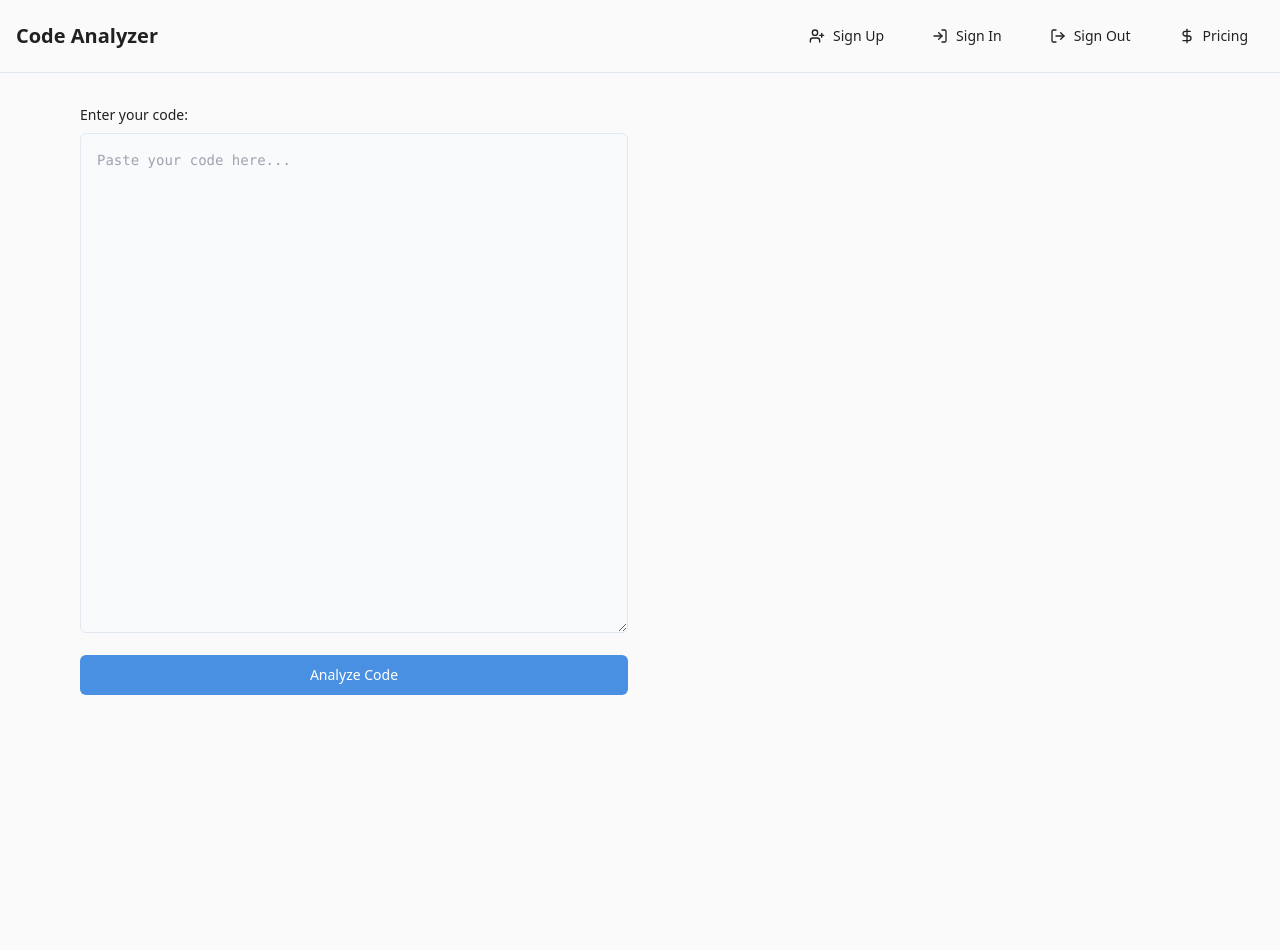
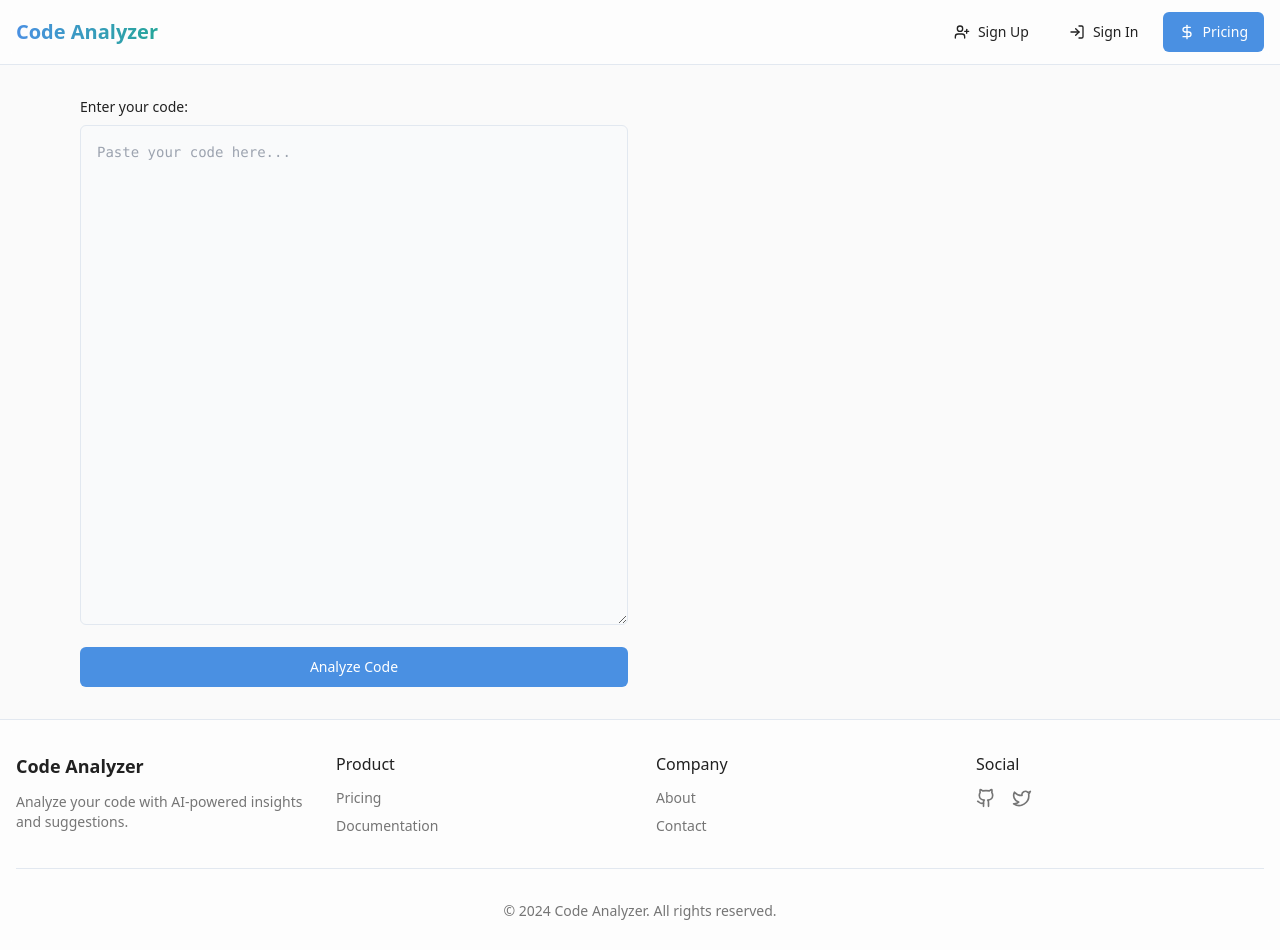
Before and after one commit to swaropkrishna/codeanalyzerdev, a React (Vite) app: page / in a window 1280 px wide. Shown: the top 950 px of the page. Before the commit the page ends 800 px from the top, so only its background shows below. Built offline with nearby package versions, Linux system fonts and the light colour scheme.

Commit message:
Improve header and add footer
Updated the header to enhance its appearance and modified the button visibility based on the user's authentication status. Additionally, a footer has been added to the layout.
[skip gpt_engineer]

```diff
--- /dev/null
+++ b/src/components/Footer.tsx
@@ -0,0 +1,76 @@
+import { Github, Twitter } from "lucide-react";
+
+export default function Footer() {
+  return (
+    <footer className="w-full border-t bg-white/95 backdrop-blur supports-[backdrop-filter]:bg-white/60">
+      <div className="container mx-auto px-4 py-8">
+        <div className="grid grid-cols-1 md:grid-cols-4 gap-8">
+          <div className="space-y-3">
+            <h3 className="text-lg font-semibold">Code Analyzer</h3>
+            <p className="text-sm text-muted-foreground">
+              Analyze your code with AI-powered insights and suggestions.
+            </p>
+          </div>
+
+          <div className="space-y-3">
+            <h4 className="font-medium">Product</h4>
+            <ul className="space-y-2 text-sm text-muted-foreground">
+              <li>
+                <a href="/pricing" className="hover:text-foreground transition-colors">
+                  Pricing
+                </a>
+              </li>
+              <li>
+                <a href="/docs" className="hover:text-foreground transition-colors">
+                  Documentation
+                </a>
+              </li>
+            </ul>
+          </div>
+
+          <div className="space-y-3">
+            <h4 className="font-medium">Company</h4>
+            <ul className="space-y-2 text-sm text-muted-foreground">
+              <li>
+                <a href="/about" className="hover:text-foreground transition-colors">
+                  About
+                </a>
+              </li>
+              <li>
+                <a href="/contact" className="hover:text-foreground transition-colors">
+                  Contact
+                </a>
+              </li>
+            </ul>
+          </div>
+
+          <div className="space-y-3">
+            <h4 className="font-medium">Social</h4>
+            <div className="flex space-x-4">
+              <a
+                href="https://github.com"
+                target="_blank"
+                rel="noopener noreferrer"
+                className="text-muted-foreground hover:text-foreground transition-colors"
+              >
+                <Github className="h-5 w-5" />
+              </a>
+              <a
+                href="https://twitter.com"
+                target="_blank"
+                rel="noopener noreferrer"
+                className="text-muted-foreground hover:text-foreground transition-colors"
+              >
+                <Twitter className="h-5 w-5" />
+              </a>
+            </div>
+          </div>
+        </div>
+
+        <div className="mt-8 pt-8 border-t text-center text-sm text-muted-foreground">
+          <p>&copy; {new Date().getFullYear()} Code Analyzer. All rights reserved.</p>
+        </div>
+      </div>
+    </footer>
+  );
+}
--- a/src/components/Header.tsx
+++ b/src/components/Header.tsx
@@ -3,10 +3,25 @@ import { UserPlus, LogIn, LogOut, DollarSign } from "lucide-react";
 import { Button } from "@/components/ui/button";
 import { supabase } from "@/integrations/supabase/client";
 import { useToast } from "@/hooks/use-toast";
+import { useEffect, useState } from "react";
 
 export default function Header() {
   const navigate = useNavigate();
   const { toast } = useToast();
+  const [isAuthenticated, setIsAuthenticated] = useState(false);
+
+  useEffect(() => {
+    const { data: { subscription } } = supabase.auth.onAuthStateChange((event, session) => {
+      setIsAuthenticated(!!session);
+    });
+
+    // Check initial auth state
+    supabase.auth.getSession().then(({ data: { session } }) => {
+      setIsAuthenticated(!!session);
+    });
+
+    return () => subscription.unsubscribe();
+  }, []);
 
   const handleSignOut = async () => {
     try {
@@ -27,13 +42,20 @@ export default function Header() {
   };
 
   return (
-    <header className="w-full border-b">
-      <div className="container mx-auto px-4 py-4 flex items-center justify-between">
-        <div className="flex items-center space-x-2">
-          <h1 className="text-xl font-bold">Code Analyzer</h1>
+    <header className="w-full border-b bg-white/95 backdrop-blur supports-[backdrop-filter]:bg-white/60">
+      <div className="container mx-auto px-4 h-16 flex items-center justify-between">
+        <div className="flex items-center gap-2">
+          <h1
+            onClick={() => navigate("/")}
+            className="text-xl font-bold bg-gradient-to-r from-primary to-accent bg-clip-text text-transparent cursor-pointer hover:opacity-80 transition-opacity"
+          >
+            Code Analyzer
+          </h1>
         </div>
 
-        <nav className="flex items-center space-x-4">
+        <nav className="flex items-center gap-2">
+          {!isAuthenticated ? (
+            <>
               <Button
                 variant="ghost"
                 className="flex items-center gap-2"
@@ -51,7 +73,8 @@ export default function Header() {
                 <LogIn className="h-4 w-4" />
                 Sign In
               </Button>
-
+            </>
+          ) : (
             <Button
               variant="ghost"
               className="flex items-center gap-2"
@@ -60,9 +83,10 @@ export default function Header() {
               <LogOut className="h-4 w-4" />
               Sign Out
             </Button>
+          )}
 
           <Button
-            variant="ghost"
+            variant="default"
             className="flex items-center gap-2"
             onClick={() => navigate("/pricing")}
           >
--- a/src/pages/CodeAnalyzer.tsx
+++ b/src/pages/CodeAnalyzer.tsx
@@ -7,6 +7,7 @@ import ReactMarkdown from 'react-markdown';
 import { Prism as SyntaxHighlighter } from 'react-syntax-highlighter';
 import { vscDarkPlus } from 'react-syntax-highlighter/dist/esm/styles/prism';
 import Header from "@/components/Header";
+import Footer from "@/components/Footer";
 
 export default function CodeAnalyzer() {
   const [code, setCode] = useState("");
@@ -57,7 +58,8 @@ export default function CodeAnalyzer() {
   return (
     <div className="min-h-screen flex flex-col">
       <Header />
-      <div className="container mx-auto px-4 py-8 max-w-6xl flex-1">
+      <main className="flex-1">
+        <div className="container mx-auto px-4 py-8 max-w-6xl">
           <div className="grid grid-cols-1 lg:grid-cols-2 gap-6">
             <div className="space-y-4">
               <div className="space-y-2">
@@ -89,19 +91,18 @@ export default function CodeAnalyzer() {
                   <div className="prose prose-sm max-w-none">
                     <ReactMarkdown
                       components={{
-                      code({className, children, ...props}) {
+                        code({className, children}) {
                           const match = /language-(\w+)/.exec(className || '');
                           return match ? (
                             <SyntaxHighlighter
                               style={vscDarkPlus}
                               language={match[1]}
                               PreTag="div"
-                            {...props}
                             >
                               {String(children).replace(/\n$/, '')}
                             </SyntaxHighlighter>
                           ) : (
-                          <code className={className} {...props}>
+                            <code className={className}>
                               {children}
                             </code>
                           );
@@ -116,6 +117,8 @@ export default function CodeAnalyzer() {
             )}
           </div>
         </div>
+      </main>
+      <Footer />
     </div>
   );
 }
```
Lines whose indentation alone changed are shown as unchanged.
